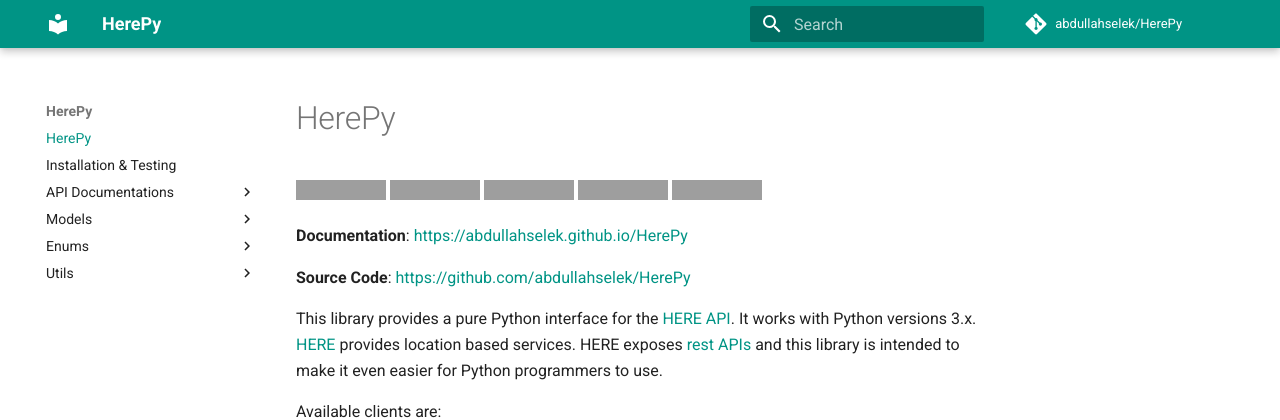
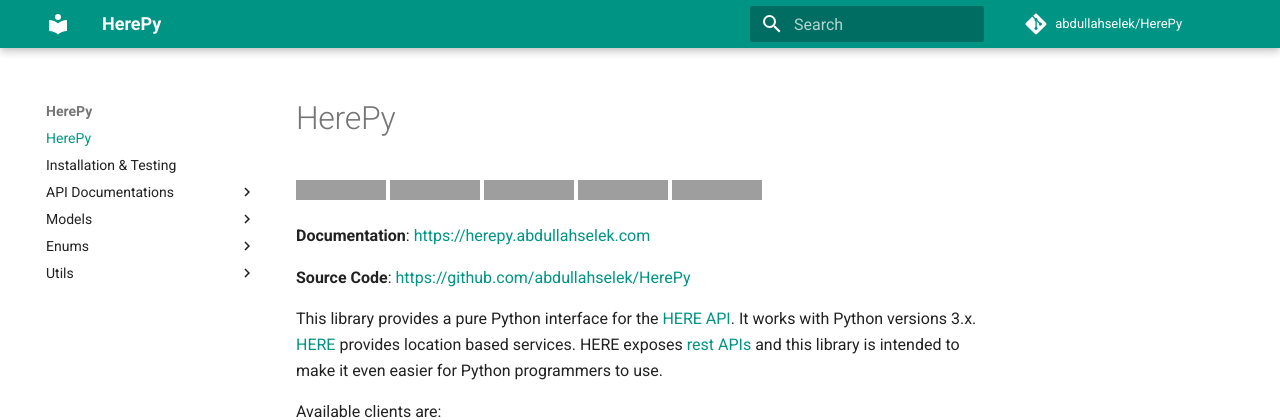
Before and after one commit to abdullahselek/HerePy, an MkDocs documentation site: the page built from docs/index.md, in a window 1280 px wide, cut to the strip 0-420 px from the top of the page. Built offline with MkDocs 1.6.1 and Material for MkDocs 9.7.7, drawn with Linux system fonts in a browser that asks for light colours; comment, search, counter and statistics services are not loaded; some of the changed lines change nothing that is shown; grey boxes are pictures that could not be loaded.

Commit message:
Update docs url

```diff
--- a/docs/index.md
+++ b/docs/index.md
@@ -7,7 +7,7 @@
 [![requirements](https://requires.io/github/abdullahselek/HerePy/requirements.svg?branch=master)](https://requires.io/github/abdullahselek/HerePy/requirements/?branch=master)
 
 
-**Documentation**: <a href="https://abdullahselek.github.io/HerePy" target="_blank">https://abdullahselek.github.io/HerePy</a>
+**Documentation**: <a href="https://herepy.abdullahselek.com" target="_blank">https://herepy.abdullahselek.com</a>
 
 **Source Code**: <a href="https://github.com/abdullahselek/HerePy" target="_blank">https://github.com/abdullahselek/HerePy</a>
 
--- a/mkdocs.yml
+++ b/mkdocs.yml
@@ -1,6 +1,6 @@
 site_name: HerePy
 site_description: A Python wrapper around the HERE APIs
-site_url: https://herepy.readthedocs.io/
+site_url: https://herepy.abdullahselek.com/
 theme:
   name: material
   palette:
```
Also changed, not shown: README.rst.
